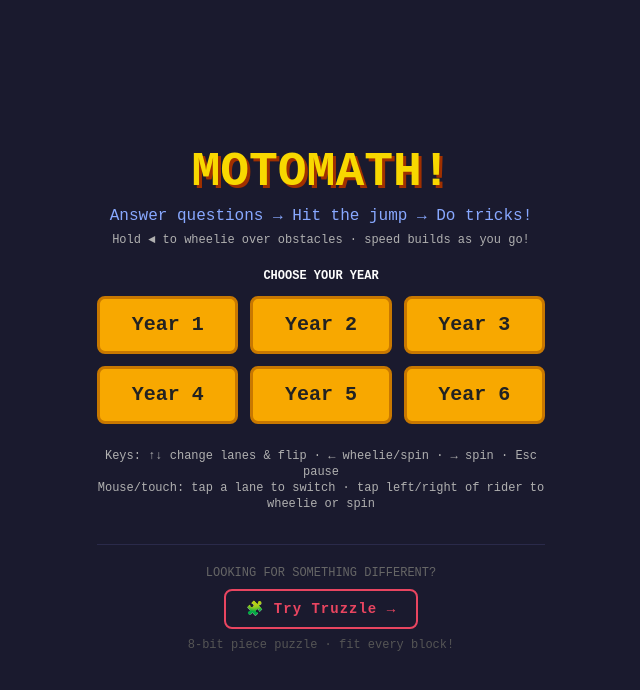
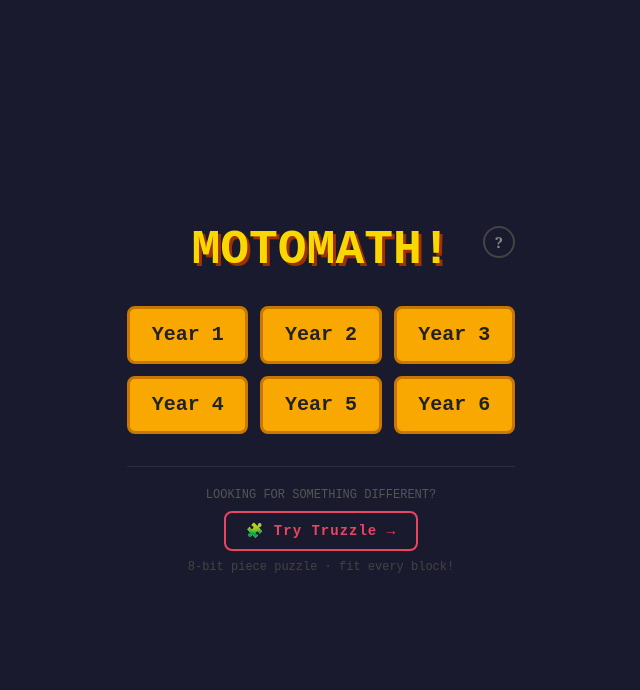
Before and after one commit to markroyanderson/motomath, a React (Vite) app: page / in a window 1280 px wide. Shown: the top 690 px of the page, without its empty margins (319-959 px from the left). Built offline with nearby package versions, Linux system fonts and the light colour scheme.

Commit message:
Update game.jsx

```diff
--- a/src/game.jsx
+++ b/src/game.jsx
@@ -361,7 +361,7 @@ class Particles {
 }
 
 // ─── MAIN COMPONENT ───
-export default function ExciteMathBike({ onNavigate} ) {
+export default function ExciteMathBike({ onNavigate }) {
   const canvasRef = useRef(null);
   const containerRef = useRef(null);
   const gameState = useRef(null);
@@ -374,6 +374,7 @@ export default function ExciteMathBike({ onNavigate} ) {
   const [screen, setScreen] = useState("title"); // title | playing | paused | win | gameover
   const [year, setYear] = useState(null);
   const [scale, setScale] = useState(1); // canvas CSS scale factor
+  const [showHelp, setShowHelp] = useState(false);
 
   useEffect(() => {
     function handleResize() {
@@ -904,12 +905,27 @@ export default function ExciteMathBike({ onNavigate} ) {
   if (screen === "title") {
     return (
       <div ref={containerRef} className="flex flex-col items-center justify-center min-h-screen w-full" style={{ background:"#1a1a2e", fontFamily:"monospace" }}>
-        <div className="text-center p-4" style={{ maxWidth:480 }}>
-          <h1 className="text-3xl md:text-5xl font-bold mb-2" style={{ color:PAL.star, textShadow:"3px 3px 0 #a03000" }}>MOTOMATH!</h1>
-          <p className="text-sm md:text-base mb-1" style={{ color:PAL.skyLight }}>Answer questions → Hit the jump → Do tricks!</p>
-          <p className="text-xs mb-5" style={{ color:PAL.riderDark }}>Hold ◄ to wheelie over obstacles · speed builds as you go!</p>
-          <p className="text-xs mb-3 font-bold" style={{ color:PAL.text }}>CHOOSE YOUR YEAR</p>
-          <div className="grid grid-cols-3 gap-3 mb-6">
+        <div className="text-center p-4" style={{ maxWidth:420, width:"100%" }}>
+
+          {/* Title + help icon */}
+          <div style={{ position:"relative", display:"inline-block", width:"100%" }}>
+            <h1 className="text-3xl md:text-5xl font-bold mb-8" style={{ color:PAL.star, textShadow:"3px 3px 0 #a03000" }}>MOTOMATH!</h1>
+            <button
+              onClick={() => setShowHelp(true)}
+              title="How to play"
+              style={{
+                position:"absolute", top:0, right:0,
+                width:32, height:32, borderRadius:"50%",
+                background:"transparent", border:"2px solid #444",
+                color:"#888", fontSize:15, fontWeight:"bold",
+                cursor:"pointer", lineHeight:"28px",
+                fontFamily:"Georgia, serif",
+              }}
+            >?</button>
+          </div>
+
+          {/* Year buttons */}
+          <div className="grid grid-cols-3 gap-3 mb-8">
             {[1,2,3,4,5,6].map(y=>(
               <button key={y} onClick={()=>startGame(y)} className="font-bold py-3 px-4 rounded-lg text-lg md:text-xl transition-transform active:scale-95"
                 style={{ background:PAL.ramp, color:"#222", border:"3px solid #c87800", minHeight:56 }}>
@@ -917,13 +933,11 @@ export default function ExciteMathBike({ onNavigate} ) {
               </button>
             ))}
           </div>
-          <div className="text-xs" style={{ color:PAL.riderDark }}>
-            <p>Keys: ↑↓ change lanes &amp; flip · ← wheelie/spin · → spin · Esc pause</p>
-            <p>Mouse/touch: tap a lane to switch · tap left/right of rider to wheelie or spin</p>
-          </div>
+
+          {/* Cross-promo */}
           {onNavigate && (
-  <div className="mt-8 pt-5" style={{ borderTop:"1px solid #2a2a4a" }}>
-    <p className="text-xs mb-2" style={{ color:"#666" }}>LOOKING FOR SOMETHING DIFFERENT?</p>
+            <div className="pt-5" style={{ borderTop:"1px solid #2a2a4a" }}>
+              <p className="text-xs mb-2" style={{ color:"#555" }}>LOOKING FOR SOMETHING DIFFERENT?</p>
               <button
                 onClick={() => onNavigate("truzzle")}
                 className="font-bold py-2 px-5 rounded-lg text-sm transition-transform active:scale-95"
@@ -931,10 +945,63 @@ export default function ExciteMathBike({ onNavigate} ) {
               >
                 🧩 Try Truzzle →
               </button>
-    <p className="text-xs mt-2" style={{ color:"#555" }}>8-bit piece puzzle · fit every block!</p>
+              <p className="text-xs mt-2" style={{ color:"#444" }}>8-bit piece puzzle · fit every block!</p>
             </div>
           )}
         </div>
+
+        {/* Help modal */}
+        {showHelp && (
+          <div
+            onClick={() => setShowHelp(false)}
+            style={{
+              position:"fixed", inset:0, background:"rgba(0,0,0,0.75)",
+              display:"flex", alignItems:"center", justifyContent:"center",
+              zIndex:1000, padding:16,
+            }}
+          >
+            <div
+              onClick={e => e.stopPropagation()}
+              style={{
+                background:"#16213e", border:"2px solid #444", borderRadius:12,
+                padding:"24px 28px", maxWidth:420, width:"100%",
+                color:"#ddd", fontFamily:"monospace", fontSize:13, lineHeight:1.8,
+              }}
+            >
+              <h2 style={{ color:PAL.star, fontSize:16, marginBottom:16, textAlign:"center", textShadow:"2px 2px 0 #a03000" }}>HOW TO PLAY</h2>
+              <p style={{ marginBottom:12, color:"#aaa", fontSize:12 }}>Answer the maths question, hit the jump ramp, then do tricks in the air!</p>
+              <table style={{ width:"100%", borderCollapse:"collapse", fontSize:12 }}>
+                <tbody>
+                  {[
+                    ["↑ / ↓",        "Change lane (or flip in air)"],
+                    ["← (hold)",      "Wheelie on ground / spin in air"],
+                    ["→ (hold)",      "Spin in air"],
+                    ["Esc",           "Pause"],
+                    ["Tap a lane",    "Switch to that lane"],
+                    ["Tap left of rider",  "Wheelie / spin left"],
+                    ["Tap right of rider", "Spin right"],
+                  ].map(([key, desc]) => (
+                    <tr key={key} style={{ borderBottom:"1px solid #2a2a4a" }}>
+                      <td style={{ padding:"6px 10px 6px 0", color:PAL.ramp, whiteSpace:"nowrap", fontWeight:"bold" }}>{key}</td>
+                      <td style={{ padding:"6px 0" }}>{desc}</td>
+                    </tr>
+                  ))}
+                </tbody>
+              </table>
+              <p style={{ marginTop:14, fontSize:11, color:"#666", textAlign:"center" }}>Speed increases as you progress · land tricks perfectly for bonus points!</p>
+              <div style={{ textAlign:"center", marginTop:20 }}>
+                <button
+                  onClick={() => setShowHelp(false)}
+                  style={{
+                    background:PAL.ramp, color:"#222", border:"none",
+                    borderRadius:8, padding:"10px 32px", fontWeight:"bold",
+                    fontSize:14, cursor:"pointer", fontFamily:"monospace",
+                  }}
+                >GOT IT</button>
+              </div>
+            </div>
+          </div>
+        )}
       </div>
     );
   }
```
Lines whose indentation alone changed are shown as unchanged.
